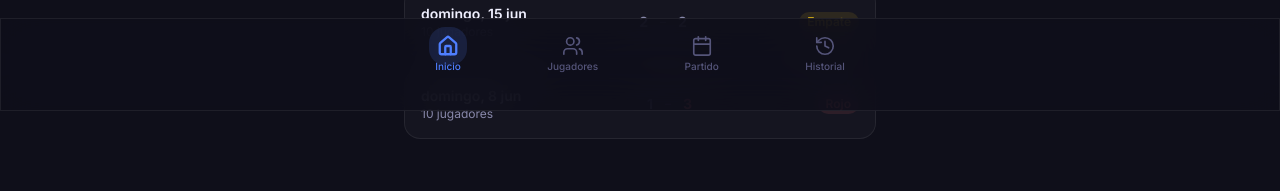
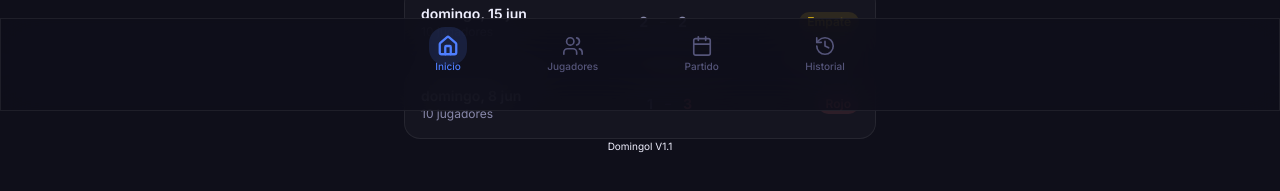
Before and after one commit to SoloJuanPoller/Domingol, a React (Vite) app in the folder frontend/: page / in a window 1280 px wide. Shown: the part 689-880 px from the top of the page. Built offline with nearby package versions, Linux system fonts and the light colour scheme.

Commit message:
feat: add version label V1.1 in app footer

```diff
--- a/frontend/src/components/layout/AppShell.tsx
+++ b/frontend/src/components/layout/AppShell.tsx
@@ -1,6 +1,7 @@
 import { Outlet, useLocation } from 'react-router-dom'
 import { motion } from 'framer-motion'
 import { BottomNav } from './BottomNav'
+import { APP_VERSION } from '@/version'
 
 export function AppShell() {
   const location = useLocation()
@@ -15,6 +16,9 @@ export function AppShell() {
         className="flex-1 pb-24 max-w-lg mx-auto w-full"
       >
         <Outlet />
+        <p className="text-center text-[10px] text-tertiary/40 pb-2 select-none">
+          Domingol {APP_VERSION}
+        </p>
       </motion.main>
       <BottomNav />
     </div>
--- /dev/null
+++ b/frontend/src/version.ts
@@ -0,0 +1 @@
+export const APP_VERSION = 'V1.1'
```
